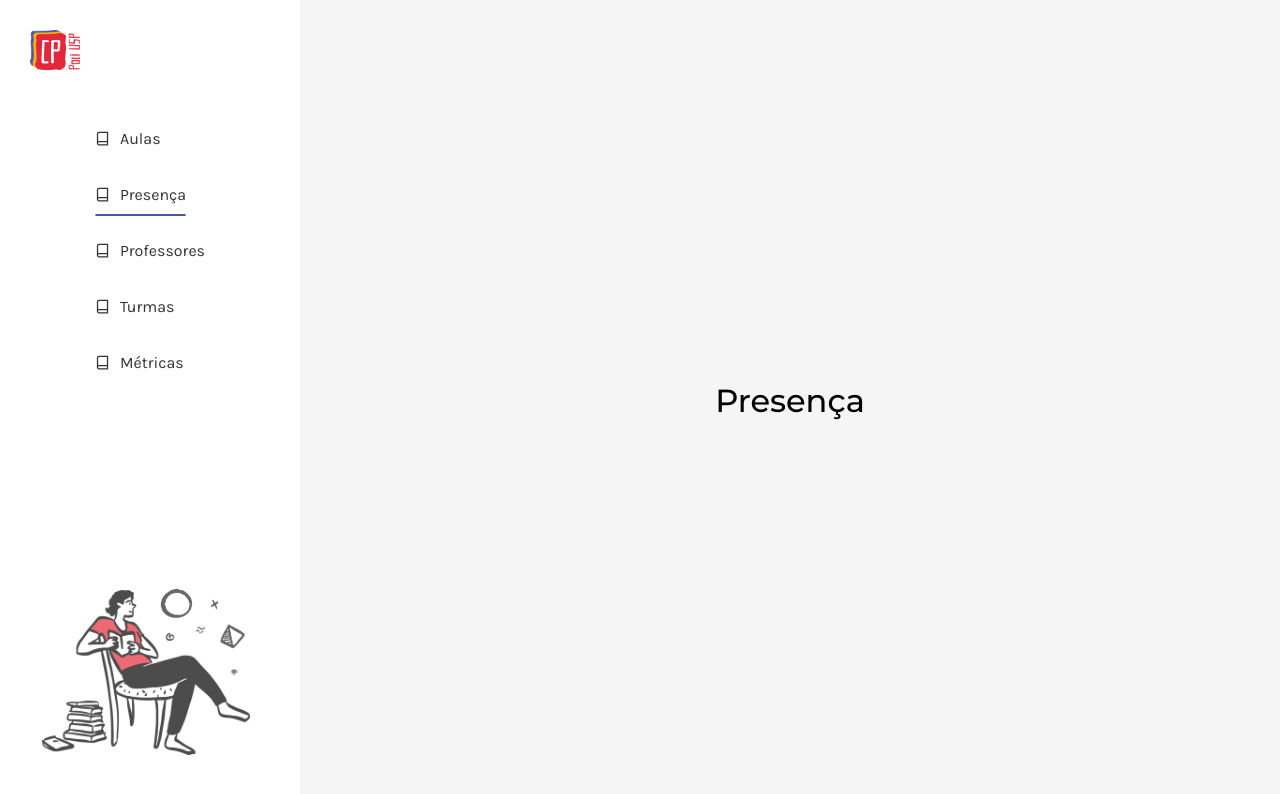
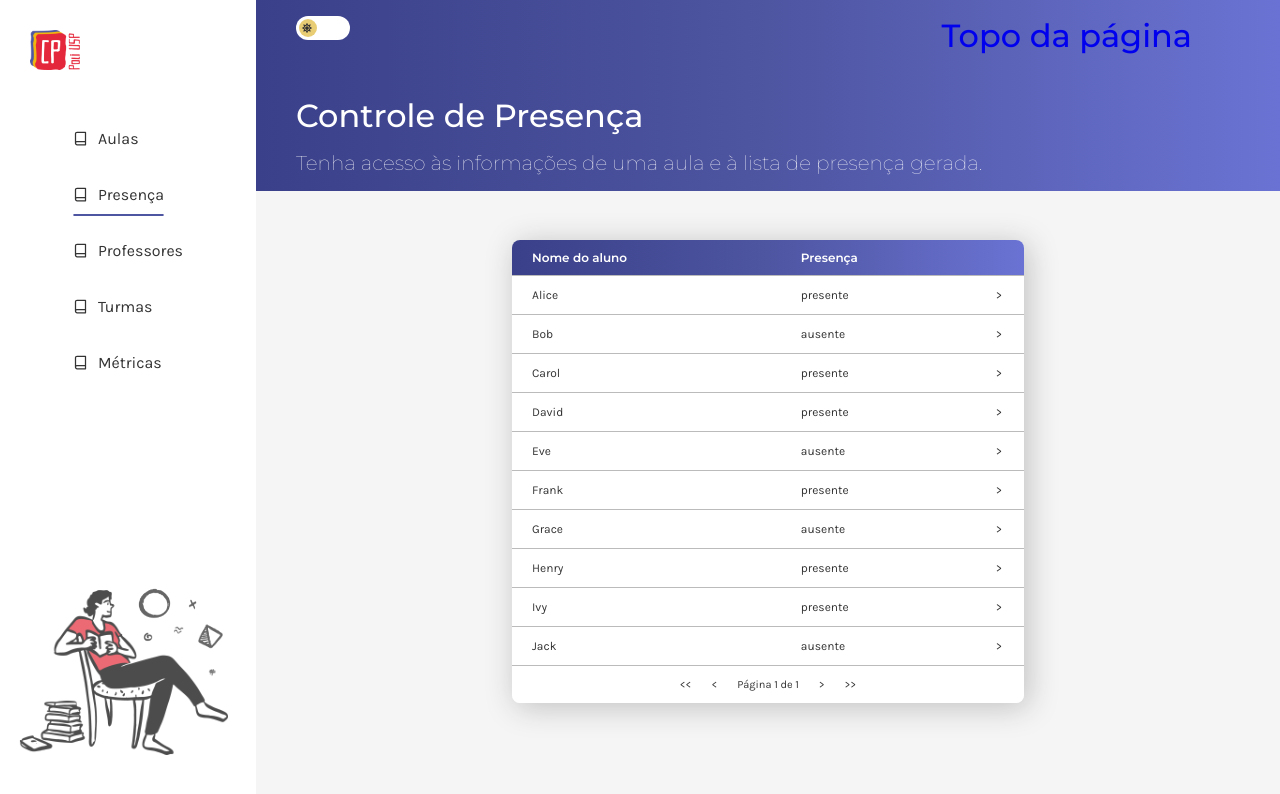
Before and after one commit to lucas-pvg/cp-presenca-cursinho-frontend, a React (Vite) app: page /attendence in a window 1280 px wide. Shown: the top 794 px of the page. Built offline with nearby package versions, Linux system fonts and the light colour scheme.

Commit message:
feat: creating presence control page

```diff
--- a/src/App.tsx
+++ b/src/App.tsx
@@ -3,6 +3,7 @@ import { Navbar } from './components/navbar/Navbar'
 import { Table } from './components/table/Table'
 import { Class, classes } from './data/classes'
 import './App.css'
+import { PresencePage } from './pages/presence/PresencePage'
 
 function App() {
   const classData = classes.map((obj) => {
@@ -27,7 +28,7 @@ function App() {
               />
             </>
            } />
-          <Route path="/attendence" element={<h1>Presença</h1>} />
+          <Route path="/attendence" element={<PresencePage />} />
           <Route path="/teachers" element={<h1>Professores</h1>} />
           <Route path="/classes" element={<h1>Turmas</h1>} />
           <Route path="/metrics" element={<h1>Métricas</h1>} />
--- a/src/components/header/header.css
+++ b/src/components/header/header.css
@@ -1,22 +1,57 @@
+.base-header {
+    background-image: var(--blue-grad);
+    color: var(--base-white);
+}
+
 .light.solid {
     display: flex;
+    flex-direction: column;
     justify-content: space-between;
-    background-image: var(--blue-grad);
-    color: var(--base-white);
     padding: 0.5rem;
-    width: 100%;
+    left: 20%;
+    width: 80%;
+    height: 10%;
     position: fixed;
     top: 0;
 }
 
 .light.solid .toggle {
     margin-left: 2rem;
-    margin-top: 1rem;
+    margin-top: 0.5rem;
     margin-bottom: 1rem;
 }
 
 .light.solid .profile {
     margin-right: 5rem;
-    margin-top: 1rem;
+    margin-top: 0.5rem;
     margin-bottom: 1rem;
 }
+
+.first-row {
+    display: flex;
+    flex-direction: row;
+    justify-content: space-between;
+}
+
+.second-row {
+    position: fixed;
+    width: 80%;
+    top: 10%;
+    left: 20%;
+    background-image: var(--blue-grad);
+    color: var(--base-white);
+}
+
+.header-title {
+    margin-top: 1rem;
+    margin-left: 2.5rem;
+    color: var(--base-white);
+    margin-bottom: 1rem;
+}
+
+.header-subtitle {
+    margin-left: 2.5rem;
+    margin-bottom: 1rem;
+    color: var(--base-white);
+    font-weight: lighter;
+}
--- a/src/components/header/header.tsx
+++ b/src/components/header/header.tsx
@@ -5,7 +5,7 @@ import { ComponentProps } from 'react';
 import { Switch } from '../switch/switch';
 
 const HeaderVariants = cva(
-    'base-button',
+    'base-header',
     {
         variants: {
         variant: {
@@ -25,15 +25,18 @@ const HeaderVariants = cva(
 )
 
 interface HeaderProps extends ComponentProps<'header'>, VariantProps<typeof HeaderVariants> {
+    title?: string;
+    subtitle?: string;
     to: To
     variant?: 'solid' | 'outline'
     mode?: 'light' | 'dark'
 }
 
 
-export const Header = ({ to, variant, mode, ...props }: HeaderProps) => {
+export const Header = ({ title, to, subtitle, variant, mode, ...props }: HeaderProps) => {
     return (
         <header className={HeaderVariants({variant, mode})} {...props}>
+            <div className='first-row'>
                  <div className='toggle'>
                     <Switch />
                 </div>
@@ -42,6 +45,11 @@ export const Header = ({ to, variant, mode, ...props }: HeaderProps) => {
                         <h1>{'Topo da página'}</h1>
                     </Link>
                 </div>
+            </div>
+            <div className='second-row'>
+                <h1 className='header-title'>{title}</h1>
+                <h4 className='header-subtitle'>{subtitle}</h4>
+            </div>
 
         </header>
     )
--- a/src/components/navbar/Navbar.css
+++ b/src/components/navbar/Navbar.css
@@ -1,5 +1,5 @@
 .base-navbar {
-  width: 300px;
+  width: 20%;
   padding: 30px;
   display: flex;
   flex-direction: column;
--- a/src/components/switch/switch.css
+++ b/src/components/switch/switch.css
@@ -1,8 +1,8 @@
 .switch {
     position: relative;
     display: inline-block;
-    width: 56px;
-    height: 30px;
+    width: 48px;
+    height: 24px;
   }
 
   .switch input {
@@ -24,10 +24,10 @@
 
   .switch .icon {
     position: absolute;
-    height: 13px;
-    width: 13px;
+    height: 10px;
+    width: 10px;
     left: 6.2px;
-    top: -6.2px;
+    top: -5.2px;
     color: var(--base-black);
   }
 
@@ -36,7 +36,7 @@
     cursor: pointer;
     top: 0;
     left: 0;
-    right: 0;
+    right: -6.2px;
     bottom: 0;
     background-color: var(--base-white);
     transition: .2s;
@@ -46,10 +46,10 @@
   .slider:before {
     position: absolute;
     content: "";
-    height: 20px;
-    width: 20px;
+    height: 18px;
+    width: 18px;
     left: 3px;
-    bottom: 5px;
+    bottom: 3px;
     background-color: var(--yellow-inverse);;
     transition: .2s;
     border-radius: 50%;
--- /dev/null
+++ b/src/data/students.ts
@@ -0,0 +1,17 @@
+export interface Student {
+    name: string
+    presence: string
+  }
+
+  export const students:Array<Student> = [
+    { name: 'Alice', presence: 'presente' },
+    { name: 'Bob', presence: 'ausente' },
+    { name: 'Carol', presence: 'presente' },
+    { name: 'David', presence: 'presente' },
+    { name: 'Eve', presence: 'ausente' },
+    { name: 'Frank', presence: 'presente' },
+    { name: 'Grace', presence: 'ausente' },
+    { name: 'Henry', presence: 'presente' },
+    { name: 'Ivy', presence: 'presente' },
+    { name: 'Jack', presence: 'ausente' }
+  ]
--- /dev/null
+++ b/src/pages/presence/PresencePage.css
@@ -0,0 +1,22 @@
+.presence-container .presence-header {
+    width: 80%;
+    background-image: var(--blue-grad);
+    position: fixed;
+    height: 15%;
+    right: 0;
+    top: 12%;
+}
+
+
+.presence-container .presence-body {
+    position: fixed;
+    bottom: 0;
+    left: 20%;
+}
+
+.presence-container .presence-body .presence-table {
+    position: fixed;
+    top: 30%;
+    left: 40%;
+    max-height: 200px;
+}
--- /dev/null
+++ b/src/pages/presence/PresencePage.tsx
@@ -0,0 +1,24 @@
+import { Header } from '../../components/header/header';
+import { Table } from '../../components/table/Table';
+import { Student, students } from '../../data/students';
+
+
+import './PresencePage.css';
+
+export const PresencePage = () => {
+    return (
+        <div className='presence-container'>
+            <Header to={''} title={'Controle de Presença'} subtitle='Tenha acesso às informações de uma aula e à lista de presença gerada.'/>
+            <div className='presence-body'>
+                <div className='presence-table'>
+                    <Table header={['Nome do aluno', 'Presença']} data={studentsData} />
+                </div>
+
+            </div>
+        </div>
+    )
+}
+
+const studentsData = students.map((obj) => {
+    return (Object.keys(obj).map((key) => obj[key as keyof Student]))
+  })
```
Lines whose indentation alone changed are shown as unchanged.
